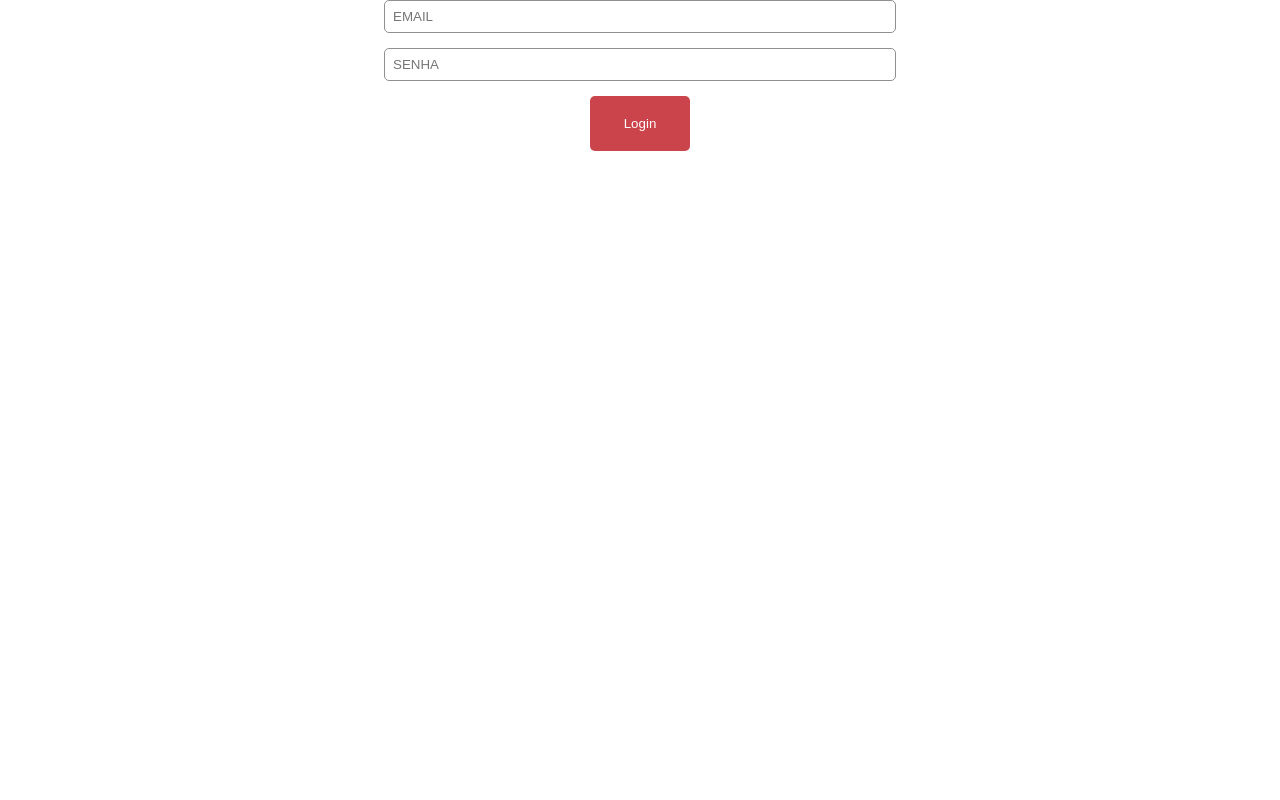
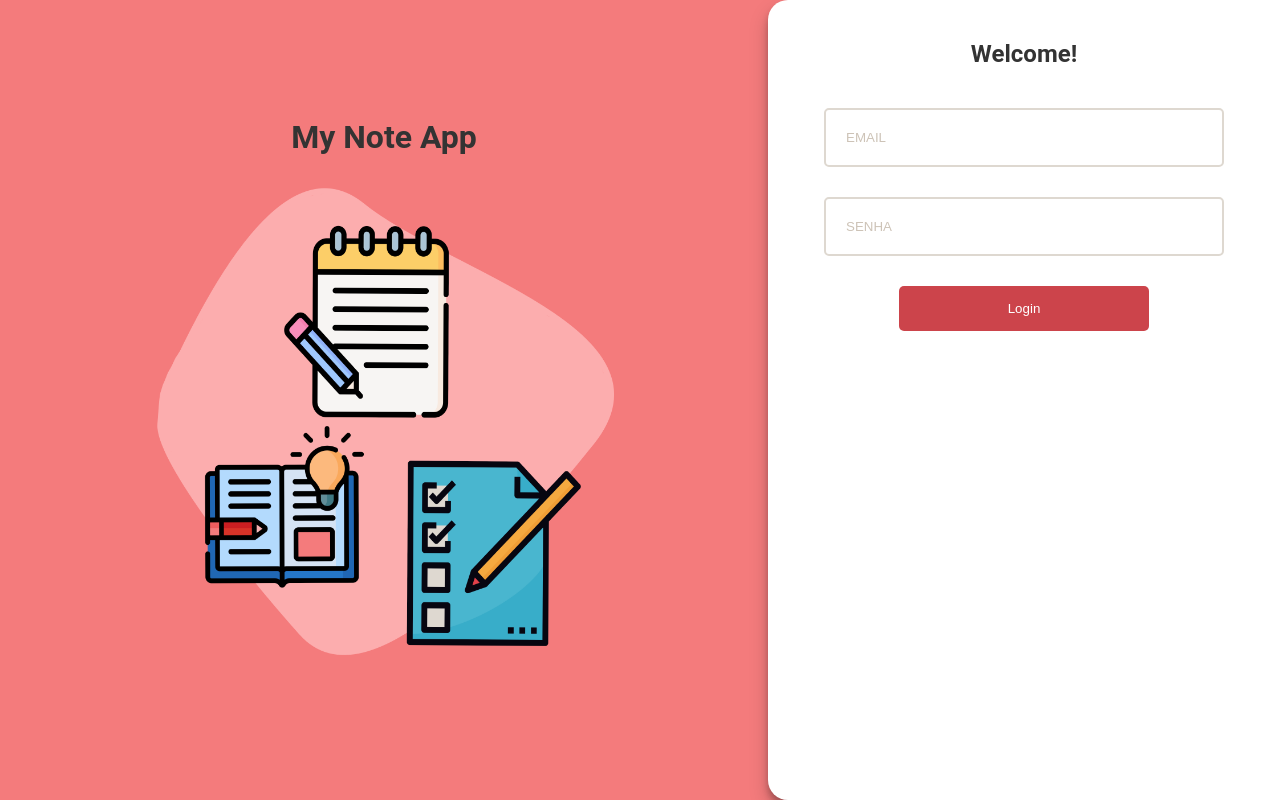
Before and after one commit to jucielly/my-note-app, a React (Create React App) app: page / in a window 1280 px wide. Built offline with nearby package versions, Linux system fonts and the light colour scheme.

Commit message:
styling cards

```diff
--- a/src/components/atoms/Button/index.tsx
+++ b/src/components/atoms/Button/index.tsx
@@ -6,8 +6,8 @@ border: none;
 background-color: #CC444B;
 color: #fff;
 border-radius: 5px;
-width: 100px;
-padding: 20px;
+width: 250px;
+padding: 15px;
 `
 
 
--- a/src/components/atoms/input/index.tsx
+++ b/src/components/atoms/input/index.tsx
@@ -4,13 +4,21 @@ import styled from 'styled-components'
 
 
 const Input = styled.input`
- border: 1px solid #918F92;
+ border: 2px solid #DED8D0;
  border-radius: 5px;
- padding: 8px;
-width: 40%;
+ padding: 20px;
+width: 400px;
+
+&::placeholder{
+  color: #CDC3B7;
+}
 
   & + input {
-      margin: 15px;
+      margin: 30px;
+  }
+
+  &:focus{
+    border: 2px solid #CC444B;
   }
 
 `
--- a/src/components/molecules/LoginForm/index.tsx
+++ b/src/components/molecules/LoginForm/index.tsx
@@ -20,6 +20,7 @@ export default LoginForm;
 
 
 const Form = styled.form`
+width: 100%;
 display: flex;
 flex-direction: column;
 align-items: center;
--- /dev/null
+++ b/src/components/molecules/Logo/index.tsx
@@ -0,0 +1,13 @@
+import React from 'react';
+import styled from 'styled-components';
+import LoginImage from '../../../assets-noteApp/loginImg.png'
+
+const Logo: React.FC = () => <LogoImg src={LoginImage} />
+
+export default Logo;
+
+
+const LogoImg = styled.img`
+    width: 500px;
+
+`
--- a/src/components/organisms/LoginCard/index.tsx
+++ b/src/components/organisms/LoginCard/index.tsx
@@ -6,6 +6,7 @@ const LoginCard: React.FC = () => {
     return (
         <>
             <Card>
+                <h2>Welcome!</h2>
                 <LoginForm />
             </Card>
 
@@ -17,5 +18,15 @@ export default LoginCard;
 
 
 const Card = styled.div`
+display: flex;
+flex-direction:column;
+ align-items: center;
+ width: 40%;
  background-color: #fff;
+ border-radius: 20px 0px 0px 20px;
+ box-shadow: 0 10px 20px rgba(0,0,0,0.19), 0 6px 6px rgba(0,0,0,0.23);
+
+ h2 {
+     margin: 40px;
+ }
 `
--- /dev/null
+++ b/src/components/organisms/LogoCard/index.tsx
@@ -0,0 +1,30 @@
+import React from 'react';
+import Logo from '../../molecules/Logo'
+import styled from 'styled-components';
+
+const LogoCard: React.FC = () => {
+    return (
+        <>
+            <Container>
+                <h1>My Note App</h1>
+                <Logo />
+            </Container>
+
+        </>
+    );
+}
+
+export default LogoCard;
+
+
+const Container = styled.div`
+display: flex;
+flex-direction: column;
+align-items: center;
+justify-content: center;
+ width:60%;
+
+ h1{
+
+ }
+`
--- a/src/components/pages/Home/index.tsx
+++ b/src/components/pages/Home/index.tsx
@@ -1,22 +1,15 @@
 import React from 'react';
-import styled from 'styled-components'
-import LoginCard from '../../organisms/LoginCard';
+import LoginCard from '../../organisms/LoginCard'
 
 
 
 
-const Home: React.FC = () => {
+function LoginPage() {
   return (
-    <Container>
+    <>
       <LoginCard />
-    </Container>
+    </>
   );
 }
 
-export default Home;
-
-const Container = styled.div`
-height: 100vh;
-display: flex;
-align-items: stretch;
-`
+export default LoginPage;
--- a/src/components/pages/LoginPage/index.tsx
+++ b/src/components/pages/LoginPage/index.tsx
@@ -1,15 +1,25 @@
 import React from 'react';
-import LoginCard from '../../organisms/LoginCard'
+import styled from 'styled-components'
+import LoginCard from '../../organisms/LoginCard';
+import LogoCard from '../../organisms/LogoCard'
 
 
 
 
-function LoginPage() {
+const Home: React.FC = () => {
   return (
-    <>
+    <Container>
+      <LogoCard />
       <LoginCard />
-    </>
+    </Container>
   );
 }
 
-export default LoginPage;
+export default Home;
+
+const Container = styled.div`
+height: 100vh;
+display: flex;
+align-items: stretch;
+background-color: #F47B7C;
+`
--- a/src/styles/global.tsx
+++ b/src/styles/global.tsx
@@ -19,4 +19,8 @@ body {
 button {
     cursor: pointer;
 }
+
+input:focus {
+    outline: none;
+}
 `;
```
Also changed, not shown: src/assets-noteApp/loginImg.png (renamed from src/assets-noteApp/logingImg.png), src/components/organisms/logoCard/index.tsx (deleted), 1 other file (tests, documents, lock files or other folders).
